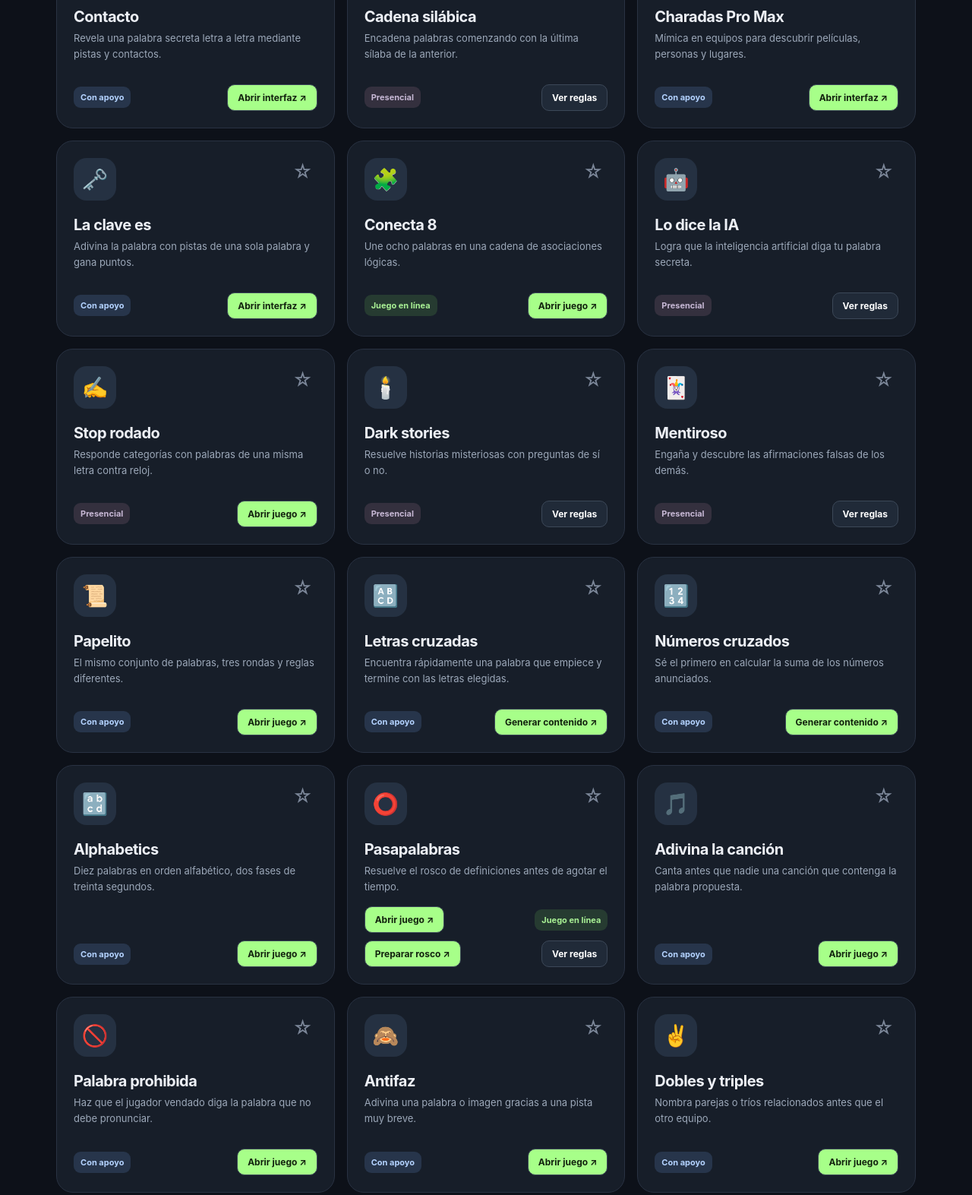
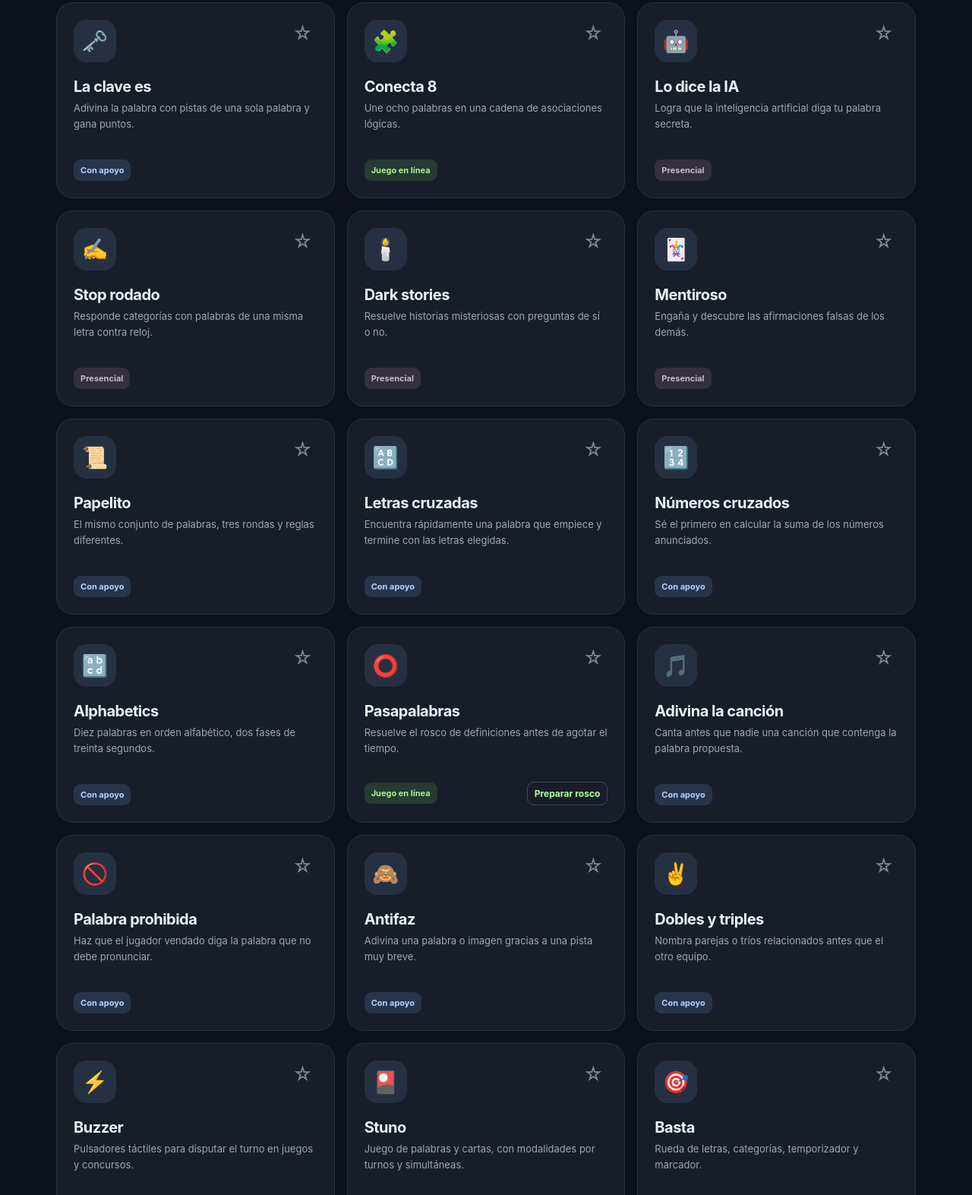
Before and after one commit to barccelo/games, a plain HTML site: page index.html in a window 1280 px wide. Shown: the part 859-2432 px from the top of the page at 76% size. Drawn offline with Linux system fonts and the light colour scheme.

Commit message:
feat: open games directly by tapping accessible catalog cards

```diff
--- a/catalogo.js
+++ b/catalogo.js
@@ -96,6 +96,11 @@ cards.forEach((card,i) => {
   button.dataset.fav=game.id;
   button.type="button";
   card.querySelector(".game-top").append(button);
+  const route=({contacto:"contacto",charadas:"charadas",clave:"clave",stop:"stop",papelito:"papelito",letras:"letras",numeros:"numeros",alphabetics:"alphabetics",cancion:"cancion",prohibida:"prohibida",antifaz:"antifaz",dobles:"dobles"})[game.id];
+  card.dataset.url=game.url||(route?"./juegos/"+route+".html":"");
+  card.setAttribute("role",game.url||route?"link":"button");
+  card.setAttribute("tabindex","0");
+  card.setAttribute("aria-label",(game.url||route?"Abrir ":"Ver reglas de ")+game.name);
 });
 document.addEventListener("click",event=>{
   const star=event.target.closest("[data-fav]");
@@ -108,6 +113,13 @@ document.addEventListener("click",event=>{
   }
   const rules=event.target.closest("[data-open]");
   if (rules) return openRules(rules.dataset.open);
+  if(event.target.closest("a,button,input,select,textarea,summary"))return;
+  const card=event.target.closest("#games .game");
+  if(card){
+    if(card.dataset.url){window.location.assign(card.dataset.url);}
+    else openRules(games[cards.indexOf(card)].id);
+    return;
+  }
   const chip=event.target.closest("[data-filter]");
   if (chip) {
     filter=chip.dataset.filter;
@@ -118,6 +130,13 @@ document.addEventListener("click",event=>{
     refresh();
   }
 });
+document.querySelectorAll("#games .game").forEach(card=>card.addEventListener("keydown",event=>{
+  if((event.key==="Enter"||event.key===" ")&&event.target===card){
+    event.preventDefault();
+    if(card.dataset.url)window.location.assign(card.dataset.url);
+    else openRules(games[cards.indexOf(card)].id);
+  }
+}));
 $("search").addEventListener("input",refresh);
 $("close").addEventListener("click",()=>$("dialog").close());
 $("dialog").addEventListener("click",event=>{if(event.target===$("dialog"))$("dialog").close()});
--- a/index.html
+++ b/index.html
@@ -4,38 +4,38 @@
 <meta charset="utf-8"><meta name="viewport" content="width=device-width,initial-scale=1">
 <meta name="theme-color" content="#11151e"><meta name="description" content="Juegos y dinámicas para grupos: descubre las reglas, organiza una partida y abre tus juegos favoritos.">
 <title>Games — Juegos y dinámicas</title>
-<link rel="stylesheet" href="./styles.css?v=2">
+<link rel="stylesheet" href="./styles.css?v=3">
 </head>
 <body>
 <div class="shell">
 <header><div class="brand"><span class="logo" aria-hidden="true">✳</span> games<span style="color:#a7ff89">.</span></div><div class="header-note">Una colección para jugar juntos</div></header>
 <section class="hero"><div class="eyebrow">Tu colección de juegos</div><h1>Elige un juego.<br><span>Empieza la diversión.</span></h1><p class="sub">Juegos de palabras, desafíos y dinámicas para compartir. Consulta las reglas, encuentra tu favorito o abre los juegos que ya conoces.</p><div class="metrics"><div class="metric"><strong id="totalCount">20</strong><small>Juegos y dinámicas</small></div><div class="metric"><strong>1</strong><small>Lugar para encontrarlos</small></div><div class="metric"><strong>∞</strong><small>Formas de jugar</small></div></div></section>
-<section class="launch" aria-label="Interfaces de apoyo disponibles"><h2>Interfaces listas para usar</h2><p>Ya puedes abrir las herramientas de apoyo para estos tres juegos.</p><nav class="launch-links" aria-label="Abrir interfaz"><a href="./juegos/contacto.html">Contacto ↗</a><a href="./juegos/charadas.html">Charadas Pro Max ↗</a><a href="./juegos/clave.html">La clave es ↗</a></nav></section>
+
 <div class="toolbar"><input class="search" id="search" placeholder="Buscar un juego..." autocomplete="off" aria-label="Buscar juegos"><div class="chips" role="group" aria-label="Filtrar juegos"><button class="chip active" data-filter="all">Todos</button><button class="chip" data-filter="external">En línea</button><button class="chip" data-filter="assist">Con apoyo</button><button class="chip" data-filter="guide">Presenciales</button><button class="chip" data-filter="favorites">Favoritos</button></div></div>
 <div class="sectionhead"><h2>Explorar juegos</h2><span class="count" id="resultCount">21 juegos</span></div><main class="grid" id="games">
-<article class="game"><div class="game-top"><div class="symbol" aria-hidden="true">🔤</div></div><h3>Contacto</h3><p>Revela una palabra secreta letra a letra mediante pistas y contactos.</p><div class="bottom"><span class="kind assist">Con apoyo</span><a class="details direct" href="./juegos/contacto.html" >Abrir interfaz ↗</a></div></article>
-<article class="game"><div class="game-top"><div class="symbol" aria-hidden="true">🔗</div></div><h3>Cadena silábica</h3><p>Encadena palabras comenzando con la última sílaba de la anterior.</p><div class="bottom"><span class="kind guide">Presencial</span><button class="details" data-open="cadena">Ver reglas</button></div></article>
-<article class="game"><div class="game-top"><div class="symbol" aria-hidden="true">🎭</div></div><h3>Charadas Pro Max</h3><p>Mímica en equipos para descubrir películas, personas y lugares.</p><div class="bottom"><span class="kind assist">Con apoyo</span><a class="details direct" href="./juegos/charadas.html" >Abrir interfaz ↗</a></div></article>
-<article class="game"><div class="game-top"><div class="symbol" aria-hidden="true">🗝️</div></div><h3>La clave es</h3><p>Adivina la palabra con pistas de una sola palabra y gana puntos.</p><div class="bottom"><span class="kind assist">Con apoyo</span><a class="details direct" href="./juegos/clave.html" >Abrir interfaz ↗</a></div></article>
-<article class="game"><div class="game-top"><div class="symbol" aria-hidden="true">🧩</div></div><h3>Conecta 8</h3><p>Une ocho palabras en una cadena de asociaciones lógicas.</p><div class="bottom"><span class="kind ">Juego en línea</span><a class="details direct" href="https://conectaocho.mbckp-at.workers.dev" target="_blank" rel="noopener noreferrer">Abrir juego ↗</a></div></article>
-<article class="game"><div class="game-top"><div class="symbol" aria-hidden="true">🤖</div></div><h3>Lo dice la IA</h3><p>Logra que la inteligencia artificial diga tu palabra secreta.</p><div class="bottom"><span class="kind guide">Presencial</span><button class="details" data-open="ia">Ver reglas</button></div></article>
-<article class="game"><div class="game-top"><div class="symbol" aria-hidden="true">✍️</div></div><h3>Stop rodado</h3><p>Responde categorías con palabras de una misma letra contra reloj.</p><div class="bottom"><span class="kind guide">Presencial</span><a class="details direct" href="./juegos/stop.html">Abrir juego ↗</a></div></article>
-<article class="game"><div class="game-top"><div class="symbol" aria-hidden="true">🕯️</div></div><h3>Dark stories</h3><p>Resuelve historias misteriosas con preguntas de sí o no.</p><div class="bottom"><span class="kind guide">Presencial</span><button class="details" data-open="dark">Ver reglas</button></div></article>
-<article class="game"><div class="game-top"><div class="symbol" aria-hidden="true">🃏</div></div><h3>Mentiroso</h3><p>Engaña y descubre las afirmaciones falsas de los demás.</p><div class="bottom"><span class="kind guide">Presencial</span><button class="details" data-open="mentiroso">Ver reglas</button></div></article>
-<article class="game"><div class="game-top"><div class="symbol" aria-hidden="true">📜</div></div><h3>Papelito</h3><p>El mismo conjunto de palabras, tres rondas y reglas diferentes.</p><div class="bottom"><span class="kind assist">Con apoyo</span><a class="details direct" href="./juegos/papelito.html">Abrir juego ↗</a></div></article>
-<article class="game"><div class="game-top"><div class="symbol" aria-hidden="true">🔠</div></div><h3>Letras cruzadas</h3><p>Encuentra rápidamente una palabra que empiece y termine con las letras elegidas.</p><div class="bottom"><span class="kind assist">Con apoyo</span><a class="details direct" href="./juegos/letras.html">Generar contenido ↗</a></div></article>
-<article class="game"><div class="game-top"><div class="symbol" aria-hidden="true">🔢</div></div><h3>Números cruzados</h3><p>Sé el primero en calcular la suma de los números anunciados.</p><div class="bottom"><span class="kind assist">Con apoyo</span><a class="details direct" href="./juegos/numeros.html">Generar contenido ↗</a></div></article>
-<article class="game"><div class="game-top"><div class="symbol" aria-hidden="true">🔡</div></div><h3>Alphabetics</h3><p>Diez palabras en orden alfabético, dos fases de treinta segundos.</p><div class="bottom"><span class="kind assist">Con apoyo</span><a class="details direct" href="./juegos/alphabetics.html">Abrir juego ↗</a></div></article>
-<article class="game"><div class="game-top"><div class="symbol" aria-hidden="true">⭕</div></div><h3>Pasapalabras</h3><p>Resuelve el rosco de definiciones antes de agotar el tiempo.</p><div class="bottom"><a class="details direct" href="https://pasapalabras.mbckp-at.workers.dev" target="_blank" rel="noopener noreferrer">Abrir juego ↗</a><span class="kind ">Juego en línea</span><a class="details direct" href="./juegos/rosco.html">Preparar rosco ↗</a><button class="details" data-open="pasapalabras">Ver reglas</button></div></article>
-<article class="game"><div class="game-top"><div class="symbol" aria-hidden="true">🎵</div></div><h3>Adivina la canción</h3><p>Canta antes que nadie una canción que contenga la palabra propuesta.</p><div class="bottom"><span class="kind assist">Con apoyo</span><a class="details direct" href="./juegos/cancion.html">Abrir juego ↗</a></div></article>
-<article class="game"><div class="game-top"><div class="symbol" aria-hidden="true">🚫</div></div><h3>Palabra prohibida</h3><p>Haz que el jugador vendado diga la palabra que no debe pronunciar.</p><div class="bottom"><span class="kind assist">Con apoyo</span><a class="details direct" href="./juegos/prohibida.html">Abrir juego ↗</a></div></article>
-<article class="game"><div class="game-top"><div class="symbol" aria-hidden="true">🙈</div></div><h3>Antifaz</h3><p>Adivina una palabra o imagen gracias a una pista muy breve.</p><div class="bottom"><span class="kind assist">Con apoyo</span><a class="details direct" href="./juegos/antifaz.html">Abrir juego ↗</a></div></article>
-<article class="game"><div class="game-top"><div class="symbol" aria-hidden="true">✌️</div></div><h3>Dobles y triples</h3><p>Nombra parejas o tríos relacionados antes que el otro equipo.</p><div class="bottom"><span class="kind assist">Con apoyo</span><a class="details direct" href="./juegos/dobles.html">Abrir juego ↗</a></div></article>
-<article class="game"><div class="game-top"><div class="symbol" aria-hidden="true">⚡</div></div><h3>Buzzer</h3><p>Pulsadores táctiles para disputar el turno en juegos y concursos.</p><div class="bottom"><span class="kind ">Juego en línea</span><a class="details direct" href="https://barccelo.github.io/buzzerforgames/" target="_blank" rel="noopener noreferrer">Abrir juego ↗</a></div></article>
-<article class="game"><div class="game-top"><div class="symbol" aria-hidden="true">🎴</div></div><h3>Stuno</h3><p>Juego de palabras y cartas, con modalidades por turnos y simultáneas.</p><div class="bottom"><a class="details direct" href="https://stuno.mbckp-at.workers.dev" target="_blank" rel="noopener noreferrer">Abrir juego ↗</a><span class="kind ">Juego en línea</span><button class="details" data-open="stuno">Ver reglas</button></div></article>
-<article class="game"><div class="game-top"><div class="symbol" aria-hidden="true">🎯</div></div><h3>Basta</h3><p>Rueda de letras, categorías, temporizador y marcador.</p><div class="bottom"><span class="kind ">Juego en línea</span><a class="details direct" href="https://barccelo.github.io/basta/" target="_blank" rel="noopener noreferrer">Abrir juego ↗</a></div></article>
+<article class="game"><div class="game-top"><div class="symbol" aria-hidden="true">🔤</div></div><h3>Contacto</h3><p>Revela una palabra secreta letra a letra mediante pistas y contactos.</p><div class="bottom"><span class="kind assist">Con apoyo</span></div></article>
+<article class="game"><div class="game-top"><div class="symbol" aria-hidden="true">🔗</div></div><h3>Cadena silábica</h3><p>Encadena palabras comenzando con la última sílaba de la anterior.</p><div class="bottom"><span class="kind guide">Presencial</span></div></article>
+<article class="game"><div class="game-top"><div class="symbol" aria-hidden="true">🎭</div></div><h3>Charadas Pro Max</h3><p>Mímica en equipos para descubrir películas, personas y lugares.</p><div class="bottom"><span class="kind assist">Con apoyo</span></div></article>
+<article class="game"><div class="game-top"><div class="symbol" aria-hidden="true">🗝️</div></div><h3>La clave es</h3><p>Adivina la palabra con pistas de una sola palabra y gana puntos.</p><div class="bottom"><span class="kind assist">Con apoyo</span></div></article>
+<article class="game"><div class="game-top"><div class="symbol" aria-hidden="true">🧩</div></div><h3>Conecta 8</h3><p>Une ocho palabras en una cadena de asociaciones lógicas.</p><div class="bottom"><span class="kind ">Juego en línea</span></div></article>
+<article class="game"><div class="game-top"><div class="symbol" aria-hidden="true">🤖</div></div><h3>Lo dice la IA</h3><p>Logra que la inteligencia artificial diga tu palabra secreta.</p><div class="bottom"><span class="kind guide">Presencial</span></div></article>
+<article class="game"><div class="game-top"><div class="symbol" aria-hidden="true">✍️</div></div><h3>Stop rodado</h3><p>Responde categorías con palabras de una misma letra contra reloj.</p><div class="bottom"><span class="kind guide">Presencial</span></div></article>
+<article class="game"><div class="game-top"><div class="symbol" aria-hidden="true">🕯️</div></div><h3>Dark stories</h3><p>Resuelve historias misteriosas con preguntas de sí o no.</p><div class="bottom"><span class="kind guide">Presencial</span></div></article>
+<article class="game"><div class="game-top"><div class="symbol" aria-hidden="true">🃏</div></div><h3>Mentiroso</h3><p>Engaña y descubre las afirmaciones falsas de los demás.</p><div class="bottom"><span class="kind guide">Presencial</span></div></article>
+<article class="game"><div class="game-top"><div class="symbol" aria-hidden="true">📜</div></div><h3>Papelito</h3><p>El mismo conjunto de palabras, tres rondas y reglas diferentes.</p><div class="bottom"><span class="kind assist">Con apoyo</span></div></article>
+<article class="game"><div class="game-top"><div class="symbol" aria-hidden="true">🔠</div></div><h3>Letras cruzadas</h3><p>Encuentra rápidamente una palabra que empiece y termine con las letras elegidas.</p><div class="bottom"><span class="kind assist">Con apoyo</span></div></article>
+<article class="game"><div class="game-top"><div class="symbol" aria-hidden="true">🔢</div></div><h3>Números cruzados</h3><p>Sé el primero en calcular la suma de los números anunciados.</p><div class="bottom"><span class="kind assist">Con apoyo</span></div></article>
+<article class="game"><div class="game-top"><div class="symbol" aria-hidden="true">🔡</div></div><h3>Alphabetics</h3><p>Diez palabras en orden alfabético, dos fases de treinta segundos.</p><div class="bottom"><span class="kind assist">Con apoyo</span></div></article>
+<article class="game"><div class="game-top"><div class="symbol" aria-hidden="true">⭕</div></div><h3>Pasapalabras</h3><p>Resuelve el rosco de definiciones antes de agotar el tiempo.</p><div class="bottom"><span class="kind ">Juego en línea</span><a class="card-secondary" href="./juegos/rosco.html">Preparar rosco</a></div></article>
+<article class="game"><div class="game-top"><div class="symbol" aria-hidden="true">🎵</div></div><h3>Adivina la canción</h3><p>Canta antes que nadie una canción que contenga la palabra propuesta.</p><div class="bottom"><span class="kind assist">Con apoyo</span></div></article>
+<article class="game"><div class="game-top"><div class="symbol" aria-hidden="true">🚫</div></div><h3>Palabra prohibida</h3><p>Haz que el jugador vendado diga la palabra que no debe pronunciar.</p><div class="bottom"><span class="kind assist">Con apoyo</span></div></article>
+<article class="game"><div class="game-top"><div class="symbol" aria-hidden="true">🙈</div></div><h3>Antifaz</h3><p>Adivina una palabra o imagen gracias a una pista muy breve.</p><div class="bottom"><span class="kind assist">Con apoyo</span></div></article>
+<article class="game"><div class="game-top"><div class="symbol" aria-hidden="true">✌️</div></div><h3>Dobles y triples</h3><p>Nombra parejas o tríos relacionados antes que el otro equipo.</p><div class="bottom"><span class="kind assist">Con apoyo</span></div></article>
+<article class="game"><div class="game-top"><div class="symbol" aria-hidden="true">⚡</div></div><h3>Buzzer</h3><p>Pulsadores táctiles para disputar el turno en juegos y concursos.</p><div class="bottom"><span class="kind ">Juego en línea</span></div></article>
+<article class="game"><div class="game-top"><div class="symbol" aria-hidden="true">🎴</div></div><h3>Stuno</h3><p>Juego de palabras y cartas, con modalidades por turnos y simultáneas.</p><div class="bottom"><span class="kind ">Juego en línea</span></div></article>
+<article class="game"><div class="game-top"><div class="symbol" aria-hidden="true">🎯</div></div><h3>Basta</h3><p>Rueda de letras, categorías, temporizador y marcador.</p><div class="bottom"><span class="kind ">Juego en línea</span></div></article>
 </main><div class="empty hidden" id="empty">No encontramos juegos con ese filtro.</div>
 <footer>Games · Colección de juegos y dinámicas · Las partidas existentes se abren en sus sitios originales.</footer>
 </div>
 <dialog id="dialog" aria-labelledby="modalTitle"><div class="modal"><div class="modalhead"><div id="modalSymbol" class="symbol"></div><button class="close" id="close" aria-label="Cerrar">×</button></div><h2 id="modalTitle"></h2><p id="modalDesc"></p><h3>Cómo se juega</h3><ol id="rules"></ol><div class="actions" id="actions"></div><p class="note" id="modalNote"></p></div></dialog>
-<script defer src="./catalogo.js?v=2"></script></body></html>
+<script defer src="./catalogo.js?v=3"></script></body></html>
--- a/styles.css
+++ b/styles.css
@@ -23,3 +23,10 @@ dialog::backdrop{background:#06090ecc;backdrop-filter:blur(4px)}.modal{padding:2
 @media(prefers-reduced-motion:reduce){*{scroll-behavior:auto!important;transition:none!important}}
 
 [hidden]{display:none!important}
+
+.game{cursor:pointer;outline:none}
+.game:focus-visible{outline:3px solid #a7ff89;outline-offset:3px}
+.game .bottom{margin-top:auto}
+.card-secondary{display:inline-flex;padding:7px 9px;border:1px solid #3b4c5e;border-radius:9px;color:#b7ff9d;text-decoration:none;font-size:12px;font-weight:700;position:relative;z-index:2}
+.card-secondary:hover{background:#263c32}
+@media(hover:none){.game:hover{transform:none}}
```
